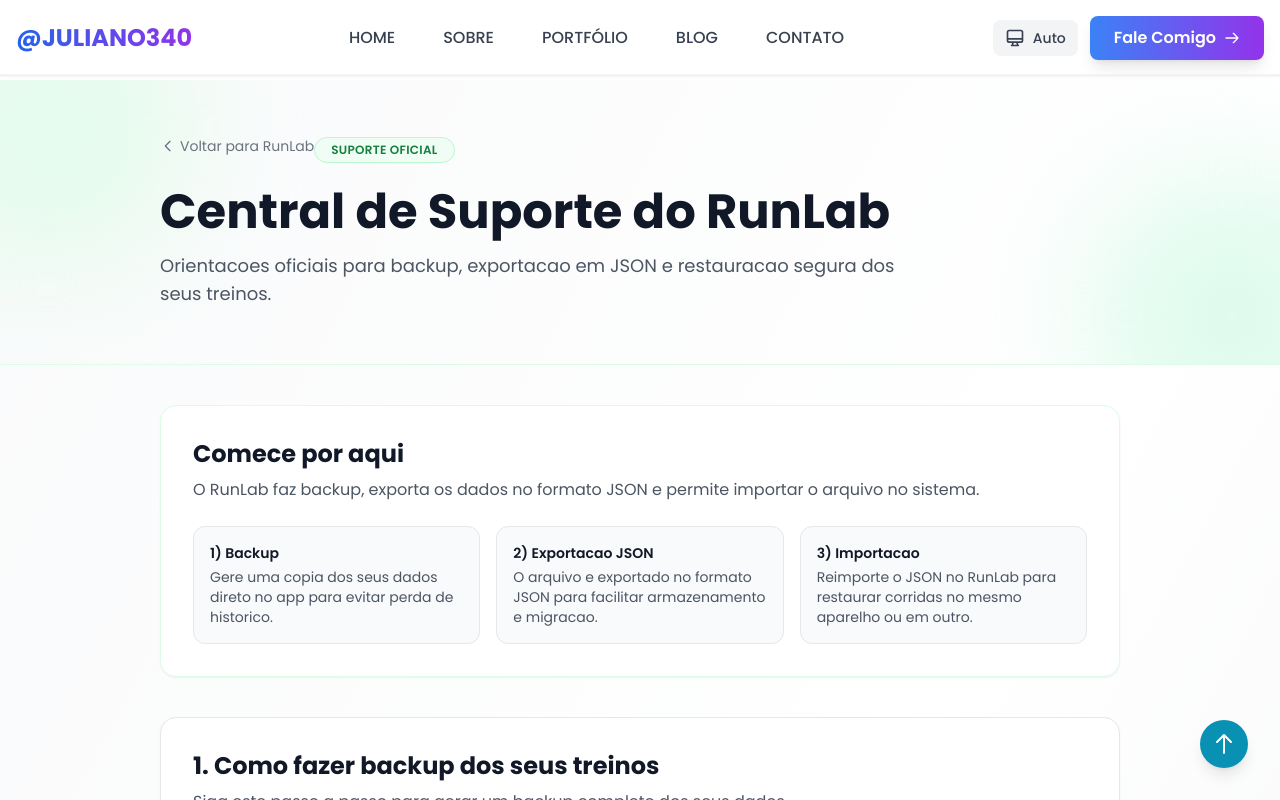
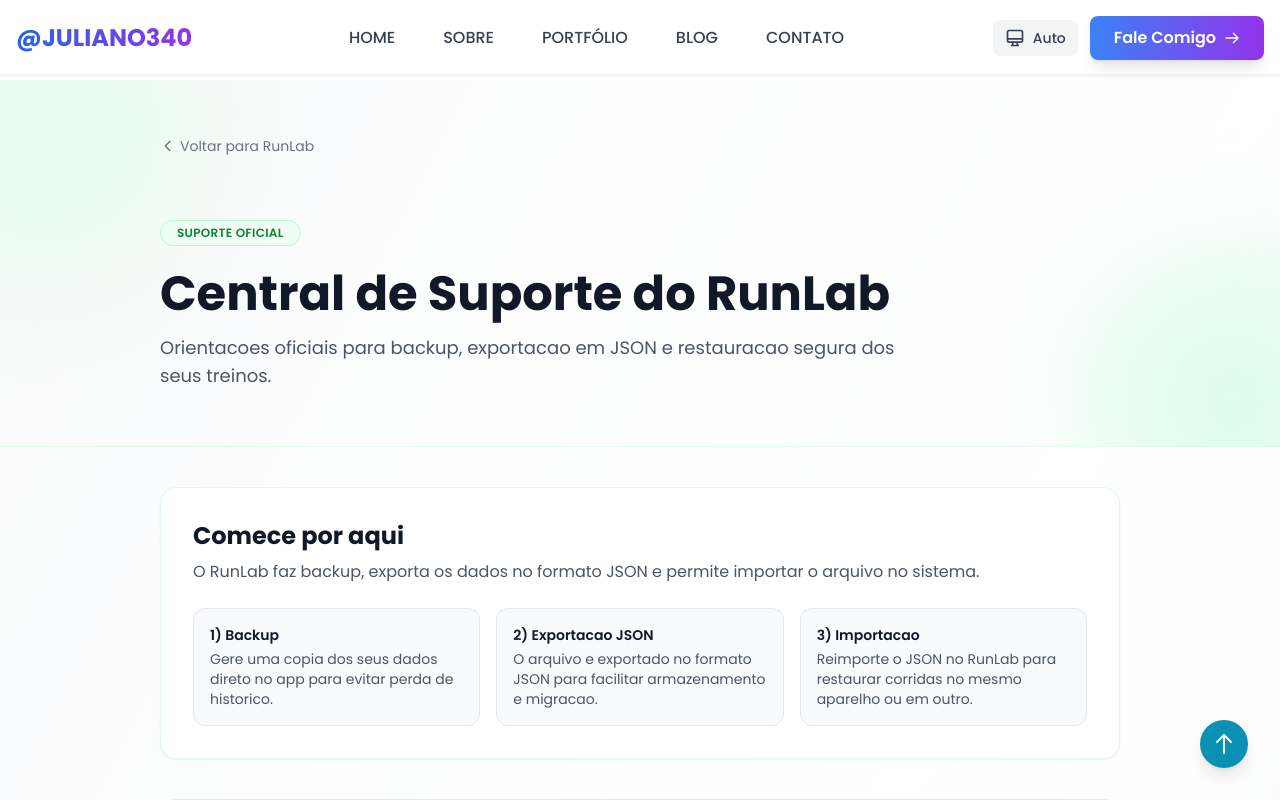
Before and after one commit to juliano340/site-vercel, a Next.js app: page /runlab/suporte in a window 1280 px wide. Shown: the top 800 px of the page. Built offline with nearby package versions, Linux system fonts and the light colour scheme.

Commit message:
feat: update layout in RunLabSuportePage with spacing adjustments and improved link visibility

```diff
--- a/src/pages/runlab/suporte.js
+++ b/src/pages/runlab/suporte.js
@@ -51,6 +51,7 @@ const RunLabSuportePage = () => {
           <div className="absolute -bottom-24 -right-24 h-72 w-72 rounded-full bg-emerald-100/70 blur-3xl dark:bg-emerald-900/20" />
 
           <div className="relative mx-auto max-w-5xl px-4 py-14 sm:px-6 lg:px-8">
+
             <Link
               href="/runlab"
               className="mb-8 inline-flex items-center gap-1 text-sm text-gray-500 transition-colors hover:text-green-600 dark:text-gray-400 dark:hover:text-green-400"
@@ -60,8 +61,9 @@ const RunLabSuportePage = () => {
               </svg>
               Voltar para RunLab
             </Link>
+            <br />
 
-            <div className="mb-6 inline-flex items-center gap-2 rounded-full border border-green-200 bg-green-50 px-4 py-1 text-xs font-semibold uppercase tracking-wide text-green-700 dark:border-green-800/60 dark:bg-green-900/30 dark:text-green-300">
+            <div className="mt-8 mb-6 inline-flex items-center gap-2 rounded-full border border-green-200 bg-green-50 px-4 py-1 text-xs font-semibold uppercase tracking-wide text-green-700 dark:border-green-800/60 dark:bg-green-900/30 dark:text-green-300">
               Suporte oficial
             </div>
 
```
